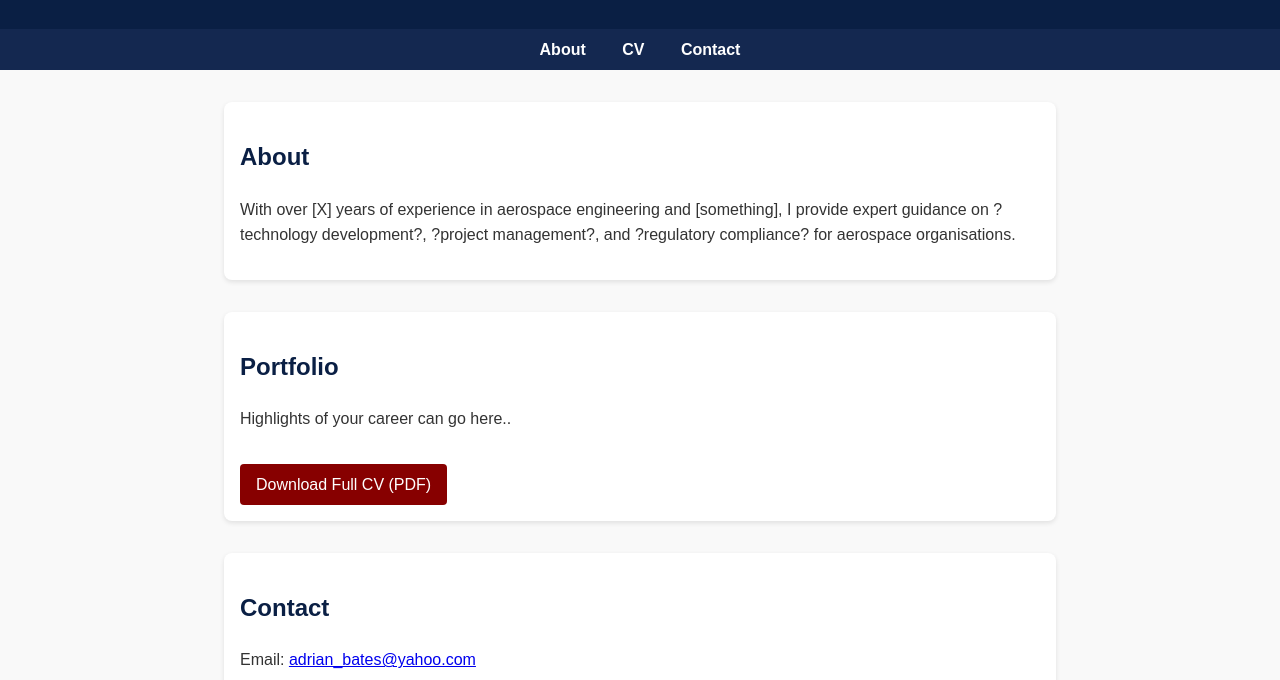
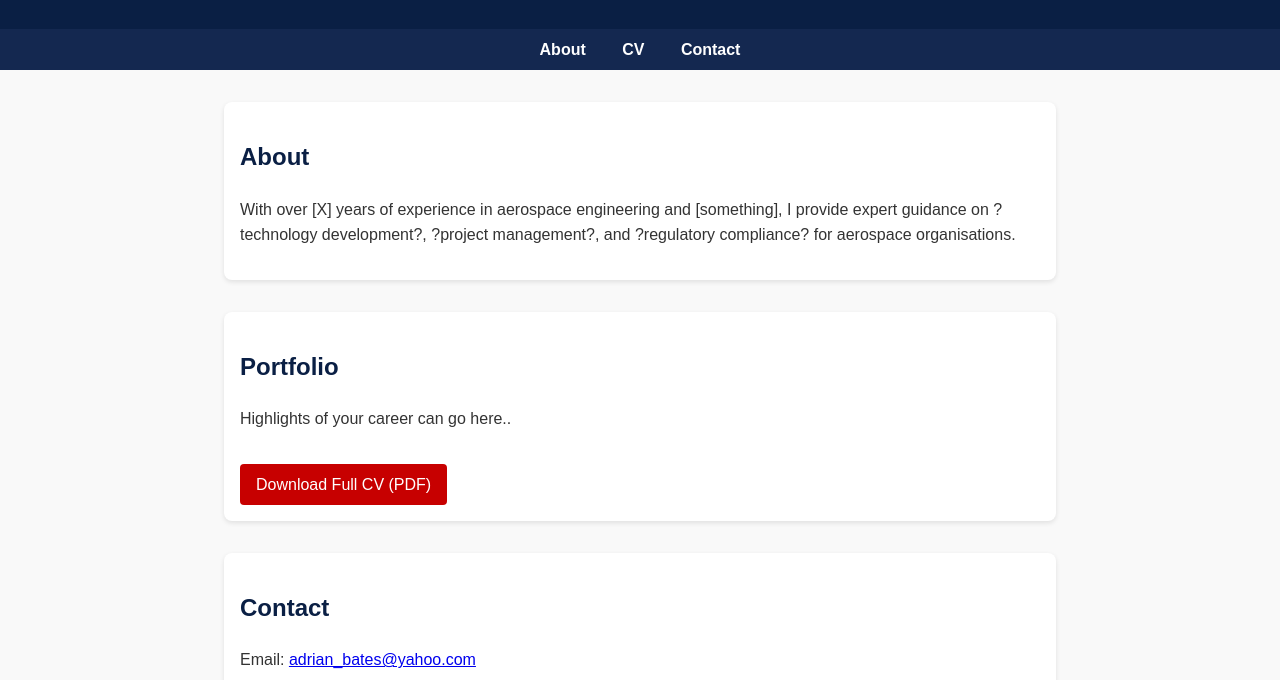
Before and after one commit to StrategeeConsulting/StrategeeConsulting.github.io, a plain HTML site: page index.html in a window 1280 px wide. Shown: the part 120-800 px from the top of the page. Drawn offline with Linux system fonts and the light colour scheme.

Commit message:
Update index.html

```diff
--- a/index.html
+++ b/index.html
@@ -58,13 +58,13 @@
       display: inline-block;
       margin-top: 1rem;
       padding: 0.5rem 1rem;
-      background: #870000;
+      background: #c70000;
       color: white;
       text-decoration: none;
       border-radius: 4px;
     }
     .btn:hover {
-      background: #870000;
+      background: #c70000;
     }
   </style>
 </head>
```
